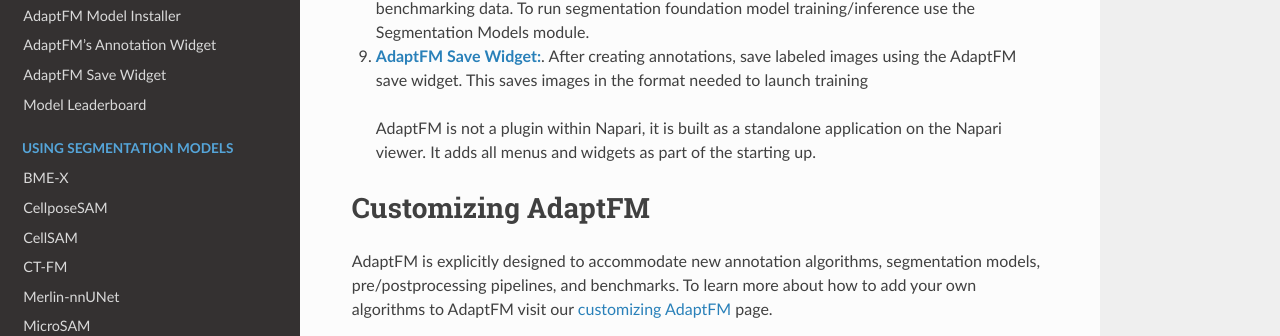
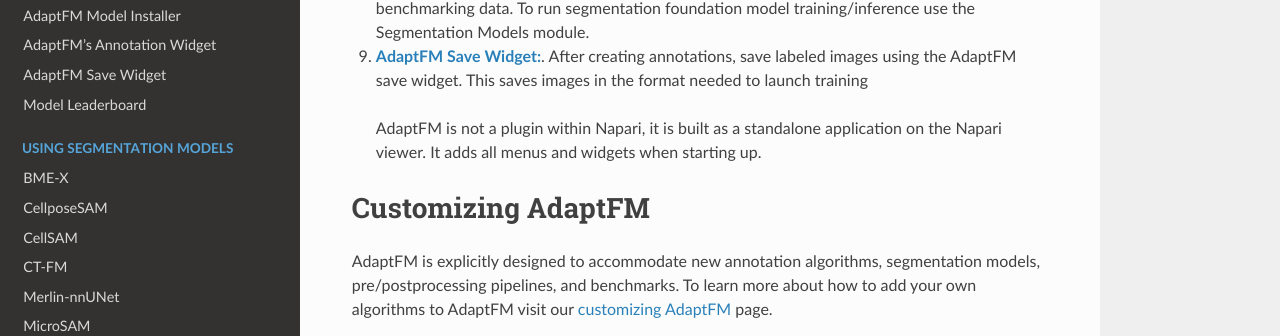
Before and after one commit to Zhao-Lab-UW-DHO/AdaptFM, a Sphinx documentation site: the page built from docs/user-guide/user-guide.md, in a window 1280 px wide and 900 px high, scrolled down 1163 px. Shown: the part 237-573 px from the top of the window. Built offline with Sphinx 7.4.7 and the Read the Docs theme 3.1.0, drawn with Linux system fonts in a browser that asks for light colours.

Commit message:
fix sentence

```diff
--- a/docs/user-guide/user-guide.md
+++ b/docs/user-guide/user-guide.md
@@ -29,7 +29,7 @@ AdaptFM has 9 distinct modules highlighted below. Click the links for each to le
 8. [**AdaptFM Annotation Manager:**](annotations.md) This widget lets users run different segmentation algorithms on images. This is designed to help users quickly create training data and/or ground truth benchmarking data. To run segmentation foundation model training/inference use the Segmentation Models module.
 
 9. [**AdaptFM Save Widget:**](annotations.md#adaptfm-save-widget). After creating annotations, save labeled images using the AdaptFM save widget. This saves images in the format needed to launch training
->AdaptFM is not a plugin within Napari, it is built as a standalone application on the Napari viewer. It adds all menus and widgets as part of the starting up.
+>AdaptFM is not a plugin within Napari, it is built as a standalone application on the Napari viewer. It adds all menus and widgets when starting up.
 
 # Customizing AdaptFM
 
```
